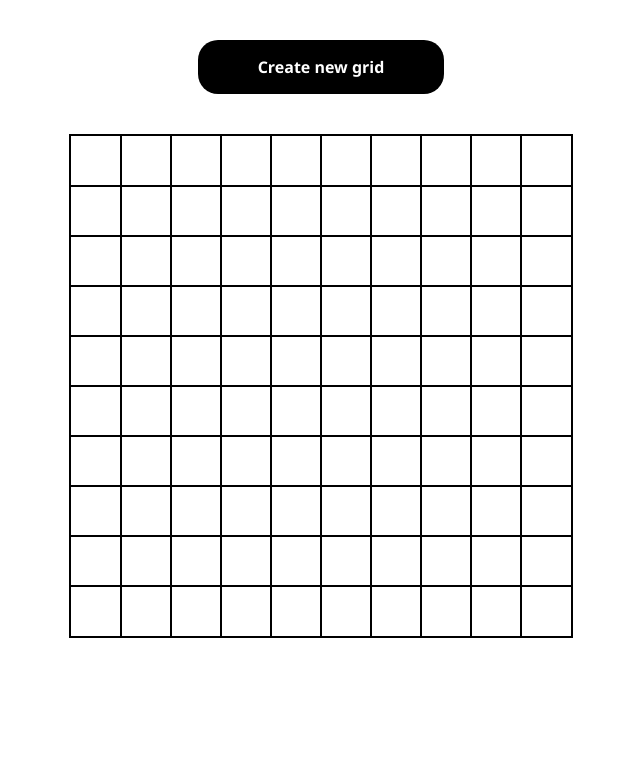
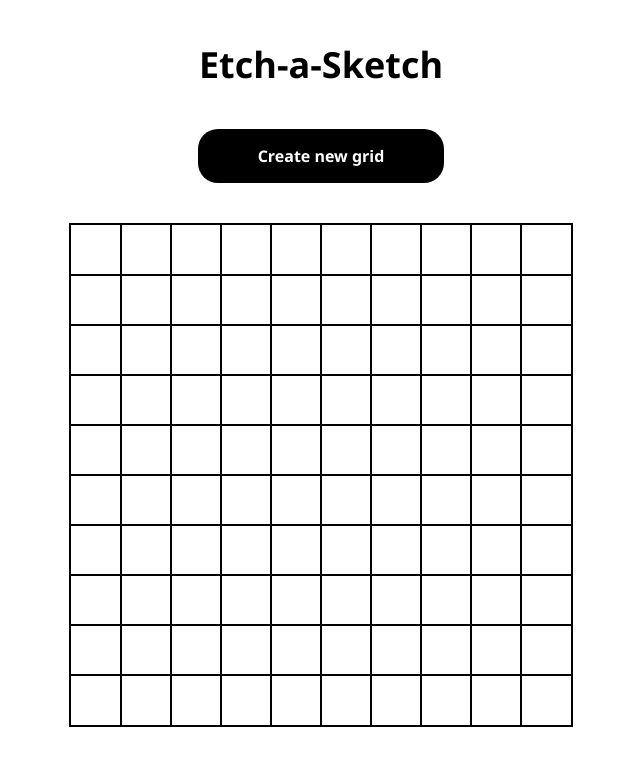
Before and after one commit to rfingerhut/odin-etch-a-sketch, a plain HTML site: page index.html in a window 1280 px wide. Shown: the whole page, without its empty margins (319-959 px from the left). Drawn offline with Linux system fonts and the light colour scheme.

Commit message:
feat(Title): Add title with styles

```diff
--- a/index.html
+++ b/index.html
@@ -5,9 +5,10 @@
     <meta name="viewport" content="width=device-width, initial-scale=1.0">
     <link rel="stylesheet" href="./styles.css"/>
     <script src="./script.js" defer></script>
-    <title>Document</title>
+    <title>Etch-a-Sketch</title>
 </head>
 <body>
+    <h1>Etch-a-Sketch</h1>
     <div class="buttonWrapper">
         <button id="createNewGridBtn">Create new grid</button>
     </div>
--- a/styles.css
+++ b/styles.css
@@ -5,6 +5,12 @@
 
 body{
     margin: 40px auto;
+}
+
+h1{
+    font-size: 36px;
+    font-weight: 600px;
+    text-align: center;
 }
 
 #gridContainer{
```
